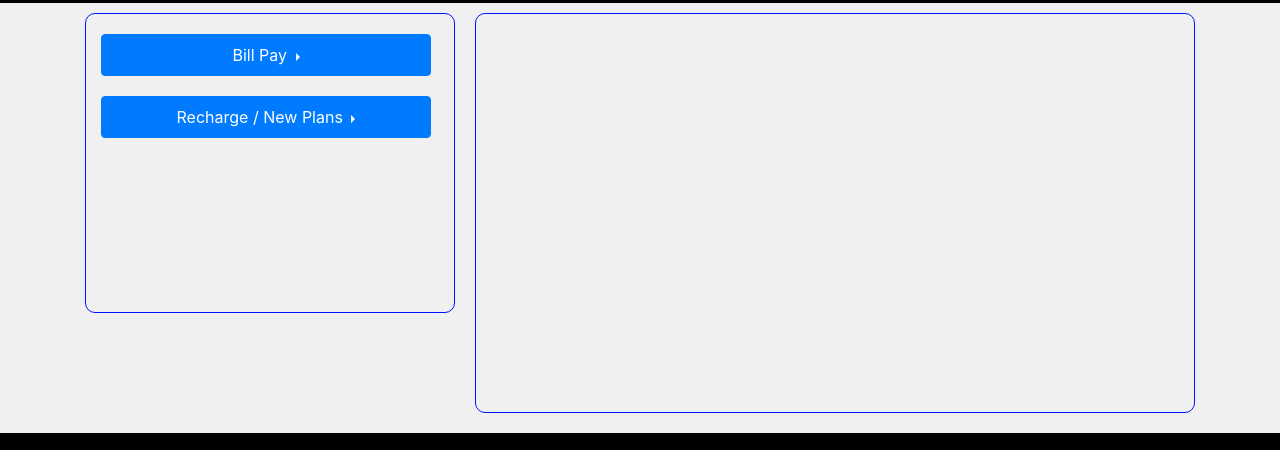
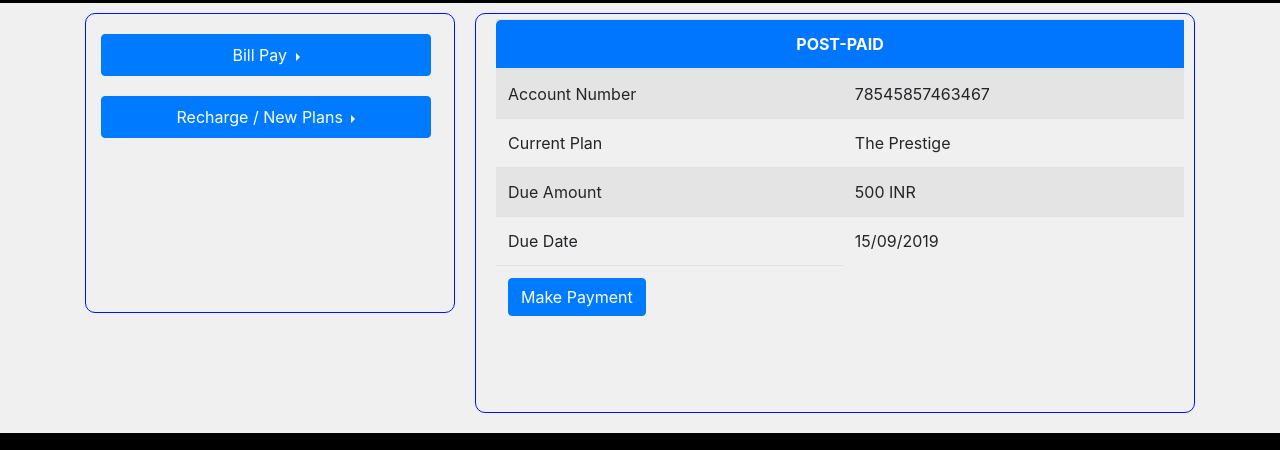
Before and after one commit to Luffikazuki/Team04VoizFonica, a plain HTML site: page billRecharge/billRecharge.html in a window 1280 px wide. Shown: the part 67-517 px from the top of the page. Drawn offline with nearby package versions, Linux system fonts and the light colour scheme.

Commit message:
Committing BIll Pay / Recharge pages

```diff
--- a/billRecharge/billRecharge.css
+++ b/billRecharge/billRecharge.css
@@ -127,3 +127,25 @@ body{
 	line-height:20px;
 	margin-top:20px;
 }
+
+.billContent{
+	border-top-left-radius:5px;
+	border-top-right-radius:5px;
+	margin-top:7px;
+background:#0076ff;
+width:100%;
+color:white;
+font-size:1.2em;
+text-align:center;
+font-family:helvetica;
+line-height:40px;
+}
+
+.billBox{
+	width:100%;
+
+	border:1px solid none;
+	margin:5px;
+	height:95.4%;
+	border-radius:5px;
+}
--- a/billRecharge/billRecharge.html
+++ b/billRecharge/billRecharge.html
@@ -95,7 +95,50 @@
 				</div>
 
 			</div>
+
 			<div class="col-lg-8 boxContent">
+
+				<!--div class="billContent">
+					Post-Paid
+				</div-->
+
+				<div class="billBox">
+
+					<table class="table table-striped" style="width:100%">
+						<thead>
+							<tr>
+								<th colspan="2" style="text-align:center;color:white;background:#0076ff;border-top-left-radius:5px;">POST-PAID</th>
+							</tr>
+						</thead>
+
+						<tbody>
+							<tr>
+								<td>Account Number</td>
+								<td>78545857463467</td>
+							</tr>
+							<tr>
+								<td>Current Plan</td>
+								<td>The Prestige</td>
+							</tr>
+							<tr>
+								<td>Due Amount</td>
+								<td>500 INR</td>
+							</tr>
+							<tr>
+								<td>Due Date</td>
+								<td>15/09/2019</td>
+							</tr>
+						</tbody>
+
+						<tfoot>
+							<tr>
+								<td> <button type="button" class="btn btn-primary">Make Payment</button>
+								</td>
+							</tr>
+						</tfoot>
+
+					</table>
+				</div>
 
 			</div>
 
```
Lines whose indentation alone changed are shown as unchanged.
